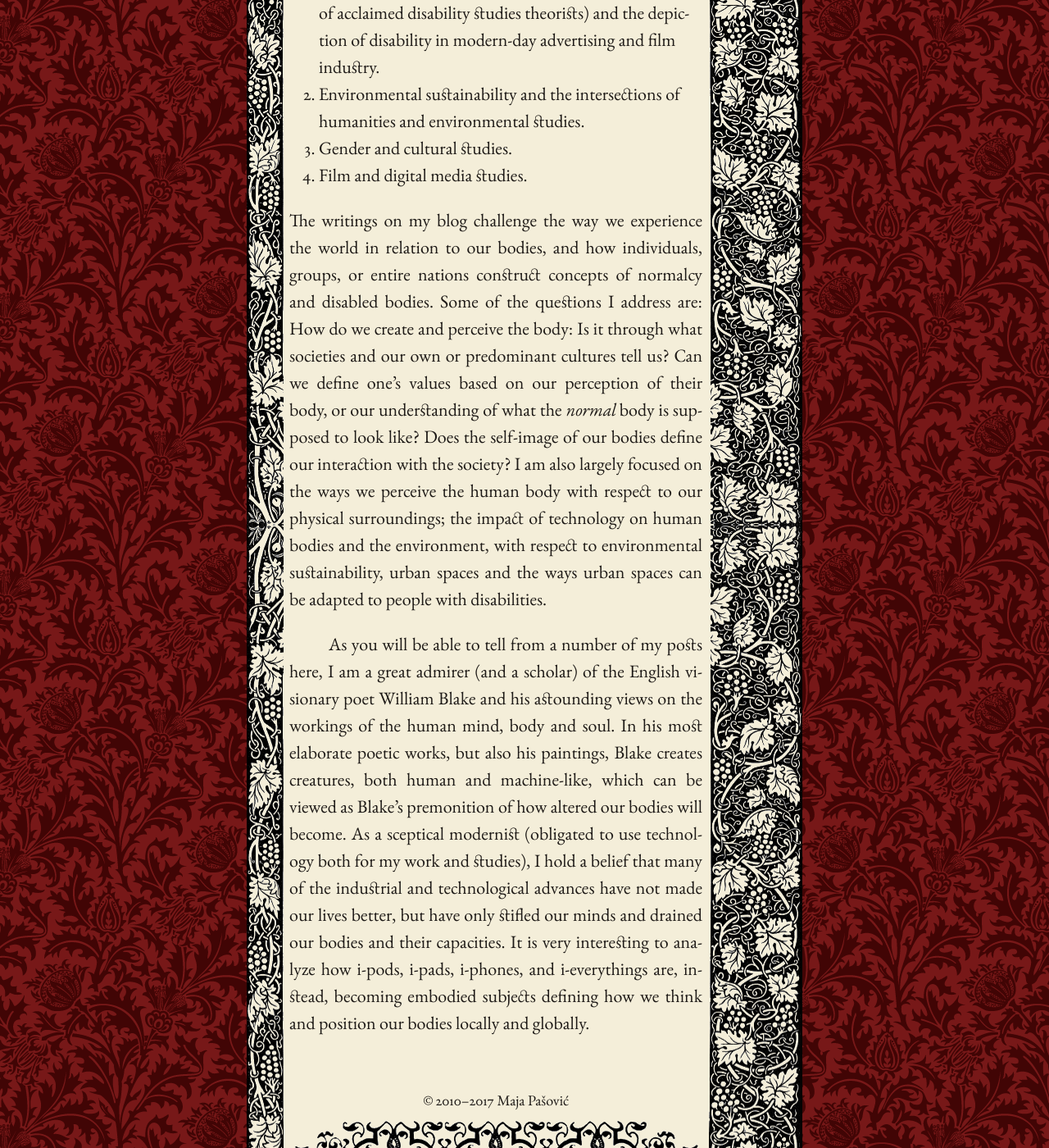
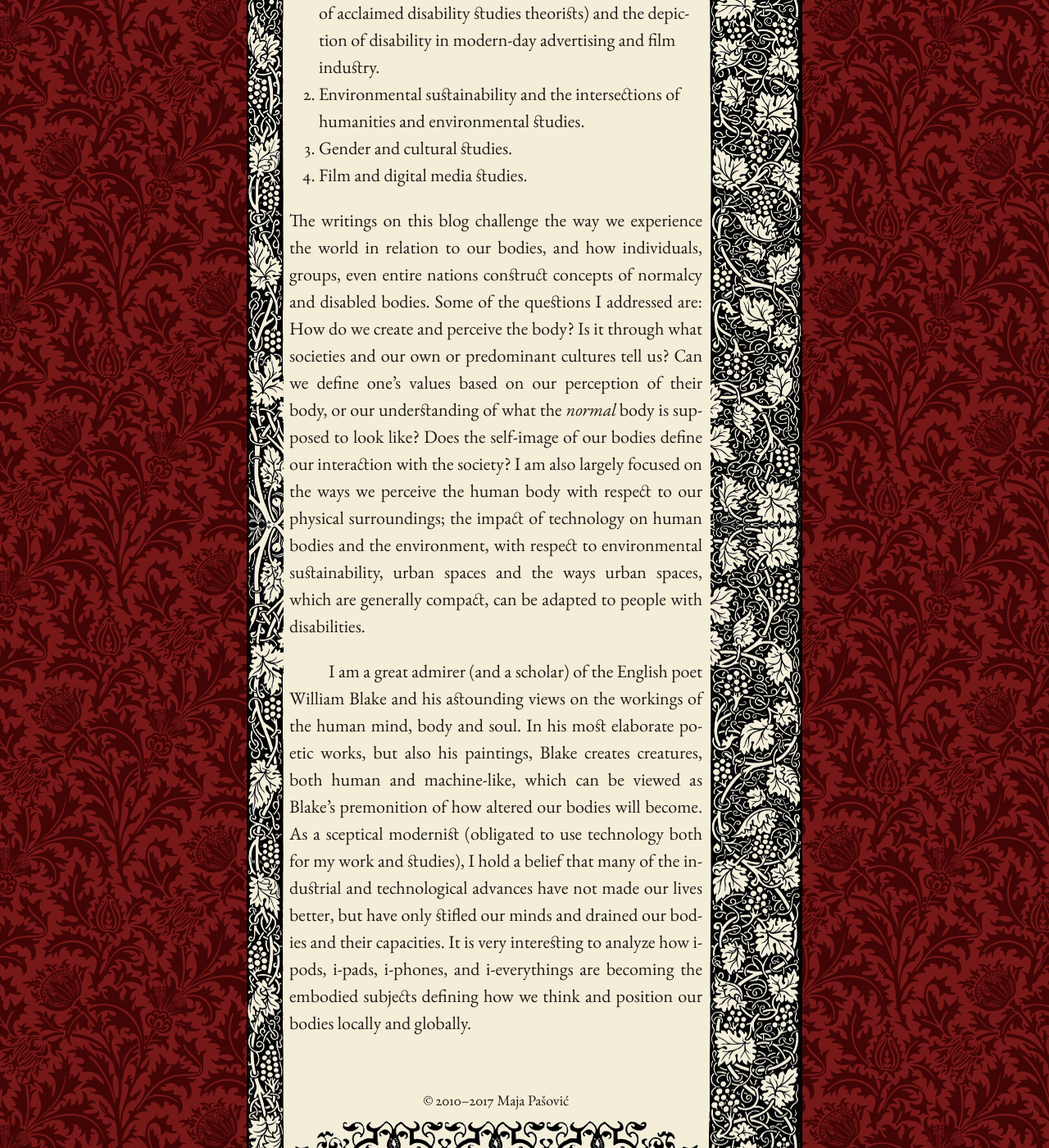
Before and after one commit to mpasovic/majapasovic.org, a Jekyll site: the page built from index.md, in a window 1280 px wide and 1400 px high, scrolled down 347 px. Shown: the whole window at 82% size. Built offline with Jekyll 4.4.1, drawn with Linux system fonts in a browser that asks for light colours; nearby versions of some CDN libraries.

Commit message:
Updated index.md

```diff
--- a/index.md
+++ b/index.md
@@ -11,6 +11,7 @@ published: true
 3. Gender and cultural studies.
 4. Film and digital media studies.
 
-The writings on my blog challenge the way we experience the world in relation to our bodies, and how individuals, groups, or entire nations construct concepts of normalcy and disabled bodies. Some of the questions I address are: How do we create and perceive the body: Is it through what societies and our own or predominant cultures tell us? Can we define one’s values based on our perception of their body, or our understanding of what the *normal* body is supposed to look like? Does the self-image of our bodies define our interaction with the society? I am also largely focused on the ways we perceive the human body with respect to our physical surroundings; the impact of technology on human bodies and the environment, with respect to environmental sustainability, urban spaces and the ways urban spaces can be adapted to people with disabilities.
+The writings on this blog challenge the way we experience the world in relation to our bodies, and how individuals, groups, even entire nations construct concepts of normalcy and disabled bodies. Some of the questions I addressed are:
+How do we create and perceive the body? Is it through what societies and our own or predominant cultures tell us? Can we define one’s values based on our perception of their body, or our understanding of what the *normal* body is supposed to look like? Does the self-image of our bodies define our interaction with the society? I am also largely focused on the ways we perceive the human body with respect to our physical surroundings; the impact of technology on human bodies and the environment, with respect to environmental sustainability, urban spaces and the ways urban spaces, which are generally compact, can be adapted to people with disabilities.
 
-As you will be able to tell from a number of my posts here, I am a great admirer (and a scholar) of the English visionary poet William Blake and his astounding views on the workings of the human mind, body and soul. In his most elaborate poetic works, but also his paintings, Blake creates creatures, both human and machine-like, which can be viewed as Blake’s premonition of how altered our bodies will become. As a sceptical modernist (obligated to use technology both for my work and studies), I hold a belief that many of the industrial and technological advances have not made our lives better, but have only stifled our minds and drained our bodies and their capacities. It is very interesting to analyze how i-pods, i-pads, i-phones, and i-everythings are, instead, becoming embodied subjects defining how we think and position our bodies locally and globally.
+I am a great admirer (and a scholar) of the English poet William Blake and his astounding views on the workings of the human mind, body and soul. In his most elaborate poetic works, but also his paintings, Blake creates creatures, both human and machine-like, which can be viewed as Blake’s premonition of how altered our bodies will become. As a sceptical modernist (obligated to use technology both for my work and studies), I hold a belief that many of the industrial and technological advances have not made our lives better, but have only stifled our minds and drained our bodies and their capacities. It is very interesting to analyze how i-pods, i-pads, i-phones, and i-everythings are becoming the embodied subjects defining how we think and position our bodies locally and globally.
```
